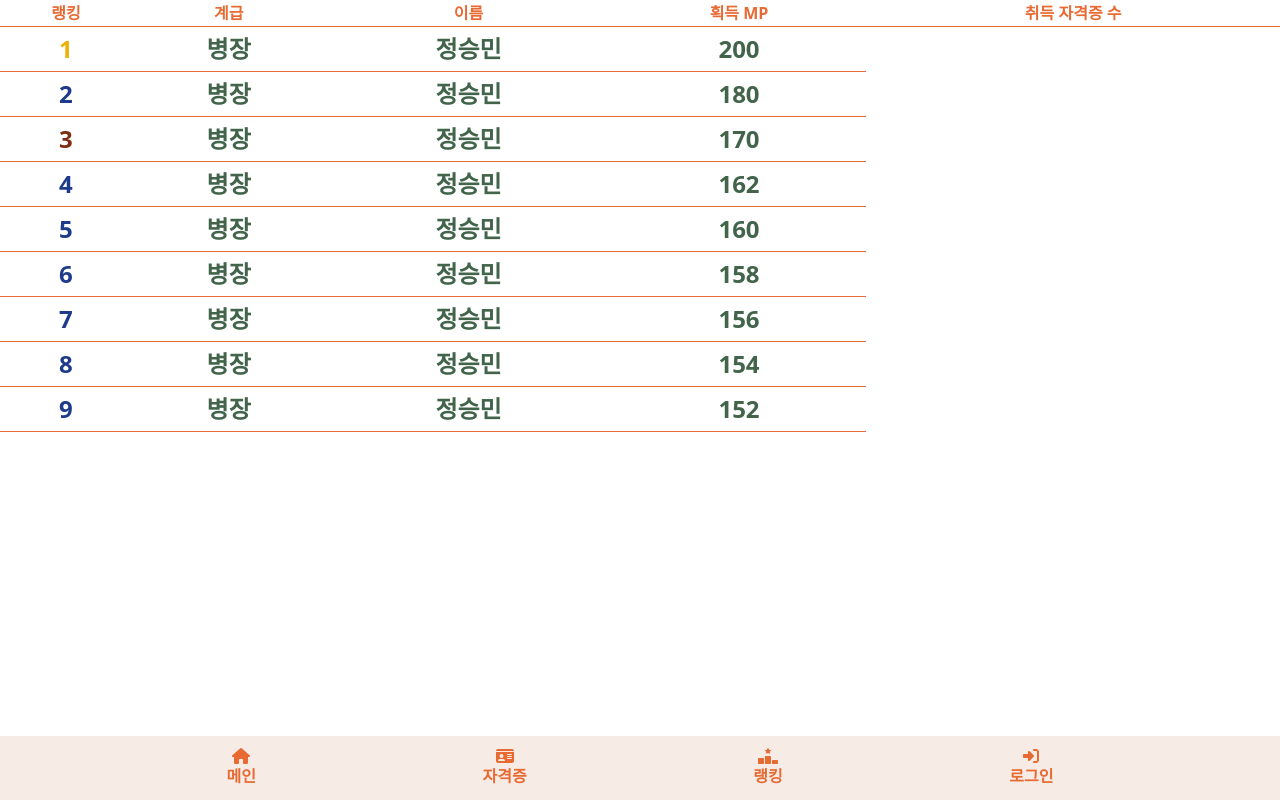
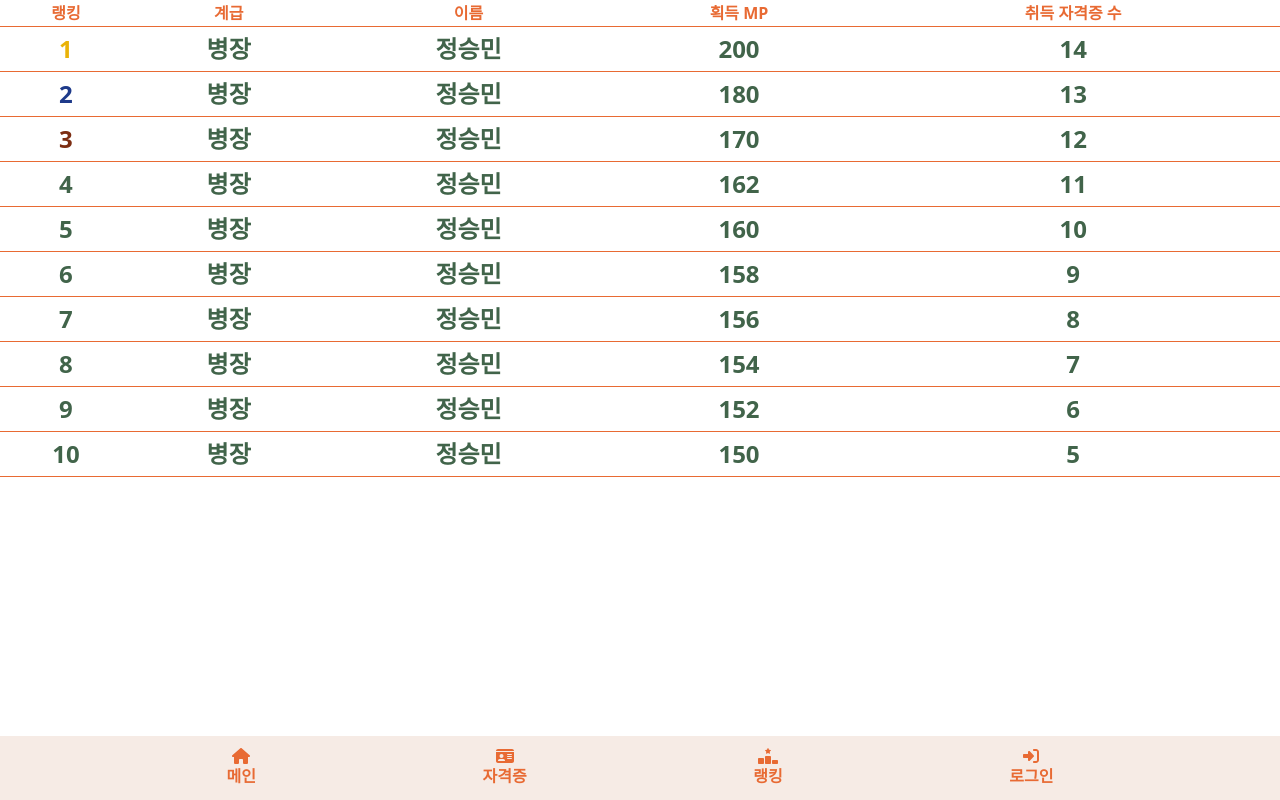
Before and after one commit to rdg1029/Military_License, a Next.js app: page /RankList/RankListAll in a window 1280 px wide. Built offline with nearby package versions, Linux system fonts and the light colour scheme.

Commit message:
Update RankListAll.tsx : Edit Dummy Data

```diff
--- a/src/pages/RankList/RankListAll.tsx
+++ b/src/pages/RankList/RankListAll.tsx
@@ -2,12 +2,12 @@ import ListTable from "../ListTable";
 
 const RankListAll = () => {
   const dummyArray: React.ReactNode[][] = [];
-  dummyArray.push([<p key={1} className="text-2xl text-yellow-500">1</p>, <p key={1} className="text-2xl text-df-green">병장</p>, <p key={1} className="text-2xl text-df-green">정승민</p>, <p key={1} className="text-2xl text-df-green">200</p>]);
-  dummyArray.push([<p key={2} className="text-2xl text-blue-900">2</p>, <p key={2} className="text-2xl text-df-green">병장</p>, <p key={2} className="text-2xl text-df-green">정승민</p>, <p key={2} className="text-2xl text-df-green">180</p>]);
-  dummyArray.push([<p key={3} className="text-2xl text-orange-900">3</p>, <p key={3} className="text-2xl text-df-green">병장</p>, <p key={3} className="text-2xl text-df-green">정승민</p>, <p key={3} className="text-2xl text-df-green">170</p>]);
+  dummyArray.push([<p key={1} className="text-2xl text-yellow-500">1</p>, <p key={1} className="text-2xl text-df-green">병장</p>, <p key={1} className="text-2xl text-df-green">정승민</p>, <p key={1} className="text-2xl text-df-green">200</p>, <p key={1} className="text-2xl text-df-green">14</p>]);
+  dummyArray.push([<p key={2} className="text-2xl text-blue-900">2</p>, <p key={2} className="text-2xl text-df-green">병장</p>, <p key={2} className="text-2xl text-df-green">정승민</p>, <p key={2} className="text-2xl text-df-green">180</p>, <p key={2} className="text-2xl text-df-green">13</p>]);
+  dummyArray.push([<p key={3} className="text-2xl text-orange-900">3</p>, <p key={3} className="text-2xl text-df-green">병장</p>, <p key={3} className="text-2xl text-df-green">정승민</p>, <p key={3} className="text-2xl text-df-green">170</p>, <p key={3} className="text-2xl text-df-green">12</p>]);
 
-  for (let i = 4; i < 10; i++) {
-    dummyArray.push([<p key={i} className="text-2xl text-blue-900">{i}</p>, <p key={i} className="text-2xl text-df-green">병장</p>, <p key={i} className="text-2xl text-df-green">정승민</p>, <p key={i} className="text-2xl text-df-green">{170 - (i * 2)}</p>]);
+  for (let i = 4; i <= 10; i++) {
+    dummyArray.push([<p key={i} className="text-2xl text-df-green">{i}</p>, <p key={i} className="text-2xl text-df-green">병장</p>, <p key={i} className="text-2xl text-df-green">정승민</p>, <p key={i} className="text-2xl text-df-green">{170 - (i * 2)}</p>, <p key={i} className="text-2xl text-df-green">{11 - (i - 4)}</p>]);
   }
 
   return (
```
